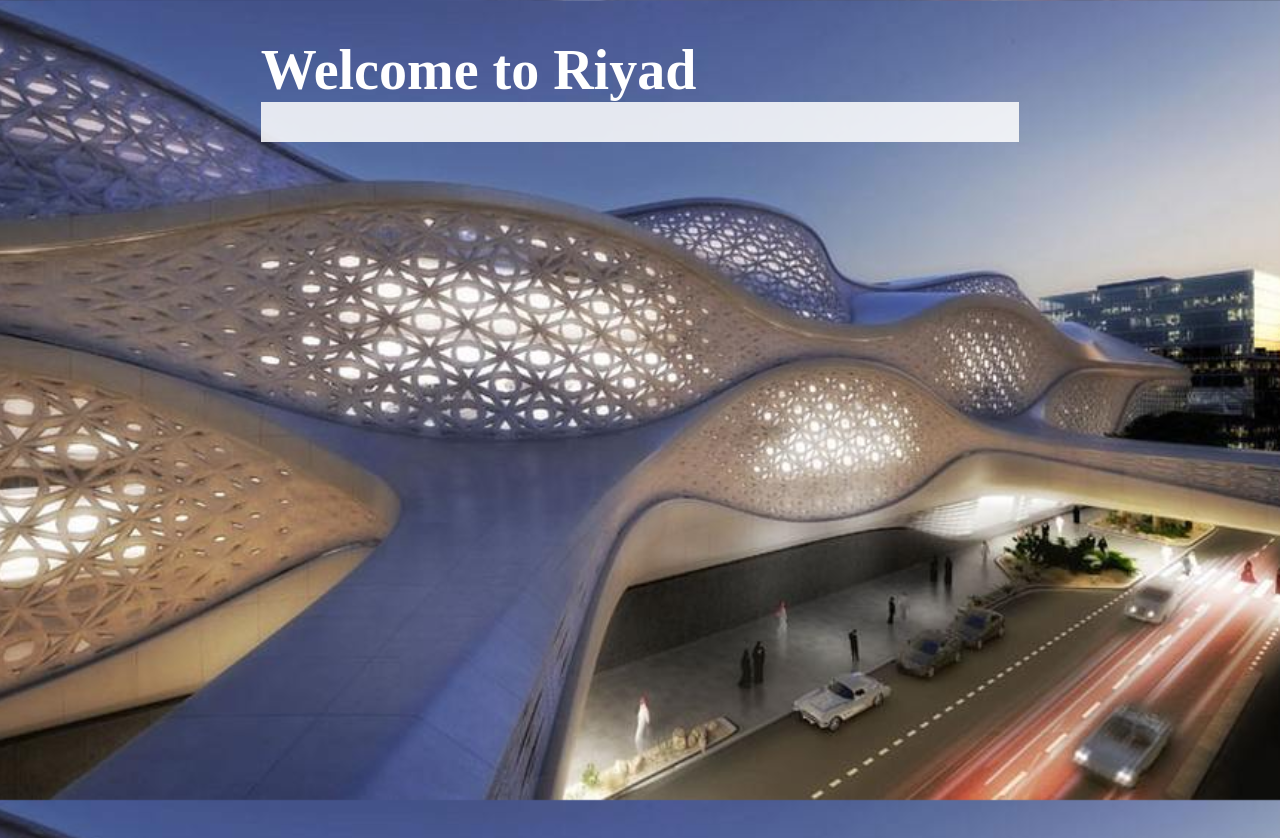
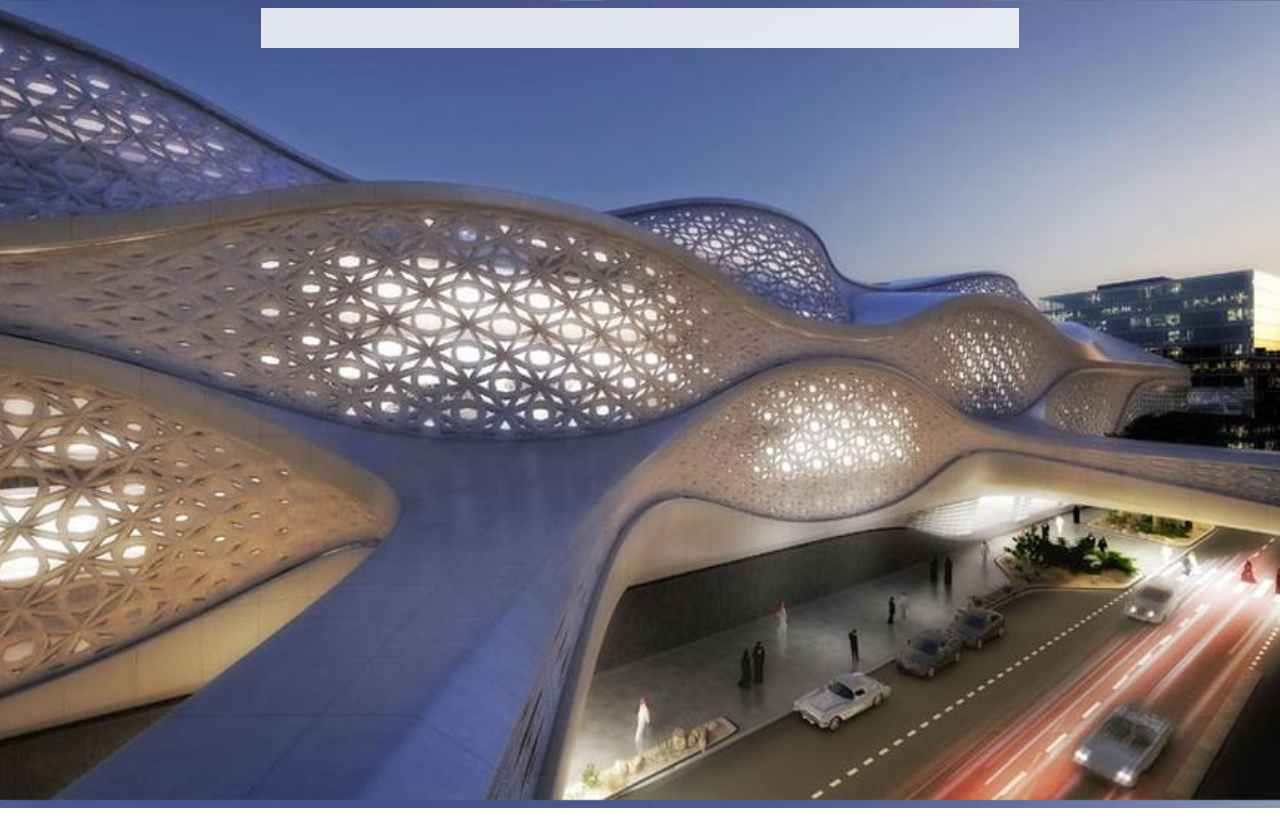
Before and after one commit to learn-co-curriculum/phase-0-html-riyadh-blog-lab, a plain HTML site: page index.html in a window 1280 px wide. After the commit the page ends 808 px from the top, so only its background shows below. Drawn offline with Linux system fonts and the light colour scheme; a web font is replaced by a local one.

Commit message:
update index

```diff
--- a/index.html
+++ b/index.html
@@ -8,7 +8,7 @@
 <body>
   <div class="wrapper">
 
-    <h1>Welcome to Riyad</h1>
+    <!-- HEADER -->
     <!-- SUB HEAD -->
 
     <div id="content">
```
